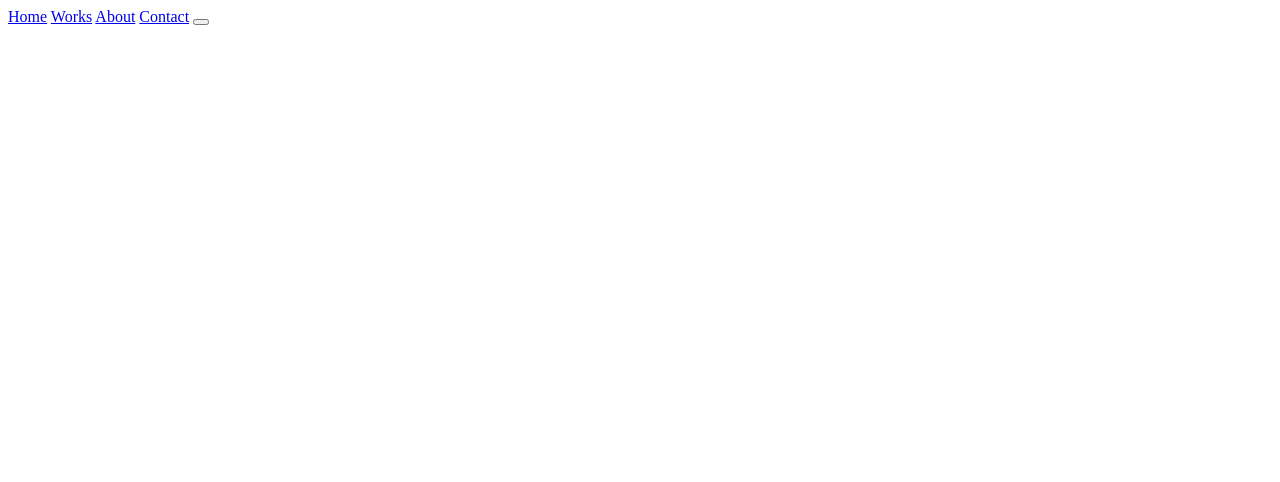
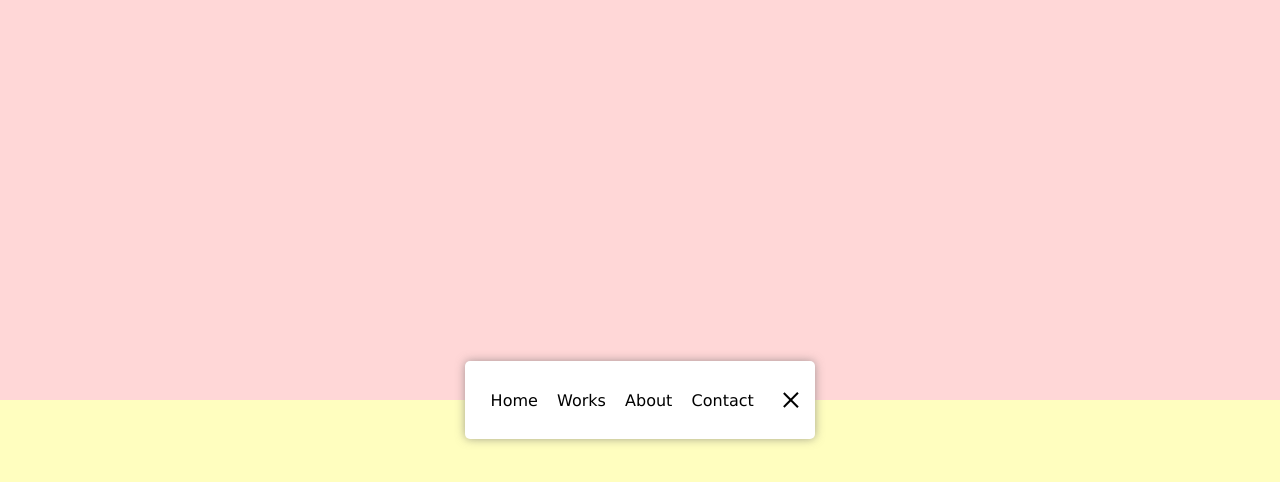
Before and after one commit to Candela-Burgos/Animated_Navigation, a plain HTML site: page index.html in a window 1280 px wide. Drawn offline with Linux system fonts and the light colour scheme.

Commit message:
Termine los estilos css

```diff
--- a/css/style.css
+++ b/css/style.css
@@ -0,0 +1,113 @@
+* {
+    margin: 0;
+    padding: 0;
+    box-sizing: border-box;
+    font-family: Verdana, Geneva, Tahoma, sans-serif;
+}
+
+html {
+    width: 100%;
+    overflow-x: hidden;
+}
+
+body {
+    width: 100%;
+    height: 100vh;
+    display: flex;
+    justify-content: center;
+    align-items: center;
+    background: linear-gradient(#ffd7d7 0%, #ffd7d7 50%, #fffebf 50%, #fffebf 100%);
+}
+
+nav {
+    width: 80px;
+    display: flex;
+    justify-content: center;
+    align-items: center;
+    background-color: #fff;
+    border-radius: 5px;
+    padding: 1.5em 1em;
+    box-shadow: 0px 0px 10px 0px #64646494;
+    transition: width .5s linear;
+    overflow-x: hidden;
+}
+
+nav.active {
+    width: 350px;
+}
+
+nav ul {
+    display: flex;
+    width: 0;
+    list-style-type: none;
+    transition: width .5s linear;
+}
+
+nav.active ul {
+    width: 100%;
+}
+
+nav ul li {
+  transform: rotateY(0deg);
+  opacity: 0;
+  transition: transform 0.5s linear, opacity 0.5s linear;
+}
+
+nav.active ul li {
+  opacity: 1;
+  transform: rotateY(360deg);
+}
+
+nav ul a {
+  color: #000;
+  position: relative;
+  text-decoration: none;
+  margin: 0 .6em;
+}
+
+.icon {
+    background-color: transparent;
+    border: none;
+    position: relative;
+    height: 30px;
+    width: 30px;
+    cursor: pointer;
+}
+
+.line {
+    width: 20px;
+    height: 2px;
+    background-color: #000;
+    position: absolute;
+    top: 10px;
+    left: 5px;
+    transition: transform .5s linear;
+}
+
+.line2 {
+   top: auto;
+   bottom: 10px;
+}
+
+nav.active .line1 {
+    transform: rotate(-765deg) translateY(5.5px);
+}
+
+nav.active .line2 {
+    transform: rotate(765deg) translateY(-5.5px);
+}
+
+@media screen and (max-width: 360px) {
+    nav.active {
+        width: 300px;
+    }
+
+    nav.active ul a {
+        font-size: .8em;
+    }
+
+    .line {
+        width: 15px;
+        height: 2px;
+    }
+}
--- a/index.html
+++ b/index.html
@@ -8,11 +8,12 @@
     </head>
     <body>
         <nav class="active" id="nav">
-            <a href="#">Home</a>
-            <a href="#">Works</a>
-            <a href="#">About</a>
-            <a href="#">Contact</a>
-
+            <ul>
+                <li><a href="#">Home</a></li>
+                <li><a href="#">Works</a></li>
+                <li><a href="#">About</a></li>
+                <li><a href="#">Contact</a></li>
+            </ul>
             <button class="icon" id="toggle">
                 <div class="line line1"></div>
                 <div class="line line2"></div>
```
